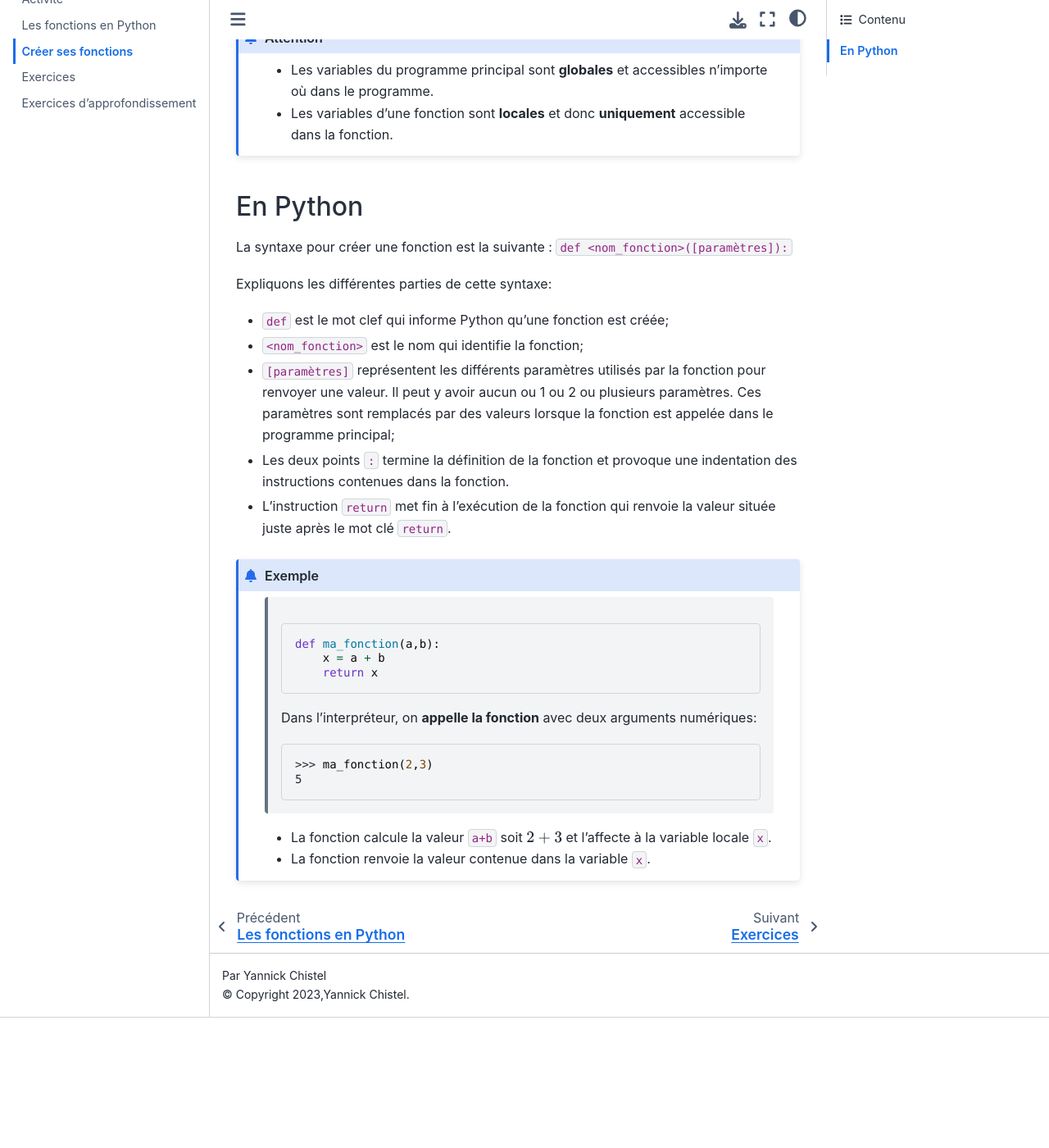
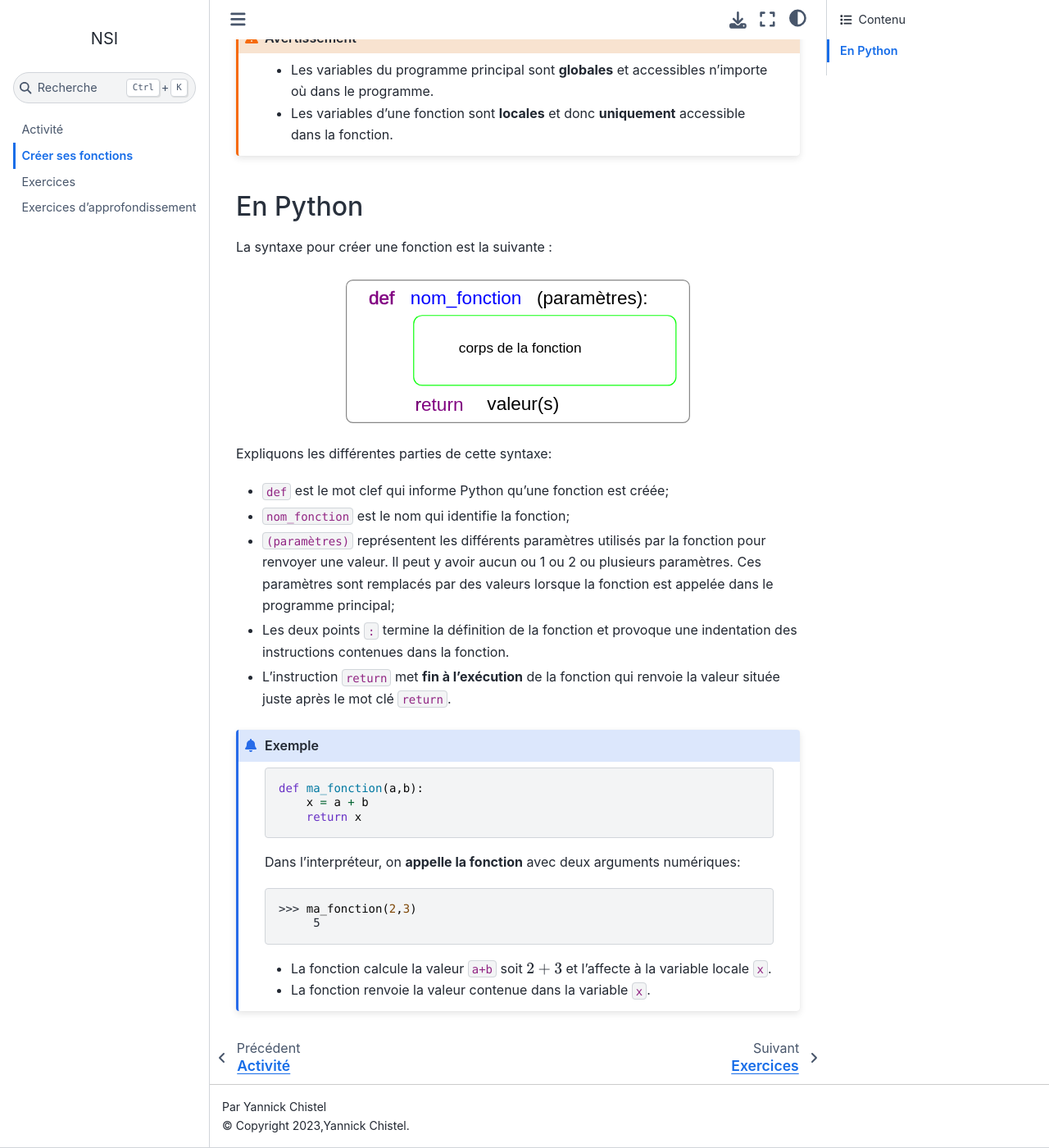
Before and after one commit to ychistel/1nsi_python_fonction, a Sphinx documentation site: the page built from source/content/fonction.rst, in a window 1280 px wide and 1400 px high, scrolled down 891 px. Shown: the whole window at 82% size. Built offline with Sphinx 7.4.7 and the Sphinx Book theme 1.1.4, drawn with Linux system fonts in a browser that asks for light colours; before the commit the page ends 2132 px from its top, so only the background shows below that.

Commit message:
ajustement des contenus de cours

```diff
--- a/source/content/exercice.rst
+++ b/source/content/exercice.rst
@@ -29,7 +29,7 @@
 .. literalinclude:: ../python/mystere.py
    :lines: 7-10
 
-1. Que renvoie l'appel ``mystere_2(7)`` ? et mystere_2(-4) ?
+1. Que renvoie l'appel ``mystere_2(7)`` ? et ``mystere_2(-4)`` ?
 2. On supprime l'instruction ``return y``. Que renvoie la fonction ?
 3. Est-il possible d'obtenir les mêmes valeurs sans utiliser la variable locale ``y`` ? Si oui, comment ?
 
--- a/source/content/fonction.rst
+++ b/source/content/fonction.rst
@@ -6,14 +6,9 @@
 Créer ses fonctions
 ===================
 
-Lorsqu’un programme contient des blocs de code **semblables** utilisés à
-plusieurs reprises, il est plus efficace d’écrire ce bloc de code
-dans une **fonction** et de remplacer chaque bloc du programme par un
-**appel** à la fonction.
+Lorsqu’un programme contient des blocs de code **semblables** utilisés à plusieurs reprises, il est plus efficace d’écrire ce bloc de code dans une **fonction** et de remplacer chaque bloc du programme par un **appel** à la fonction.
 
-Cela donne une structure différente au programme. On écrit en premier
-toutes les fonctions puis le programme principal contenant les appels
-aux différentes fonctions.
+Cela donne une structure différente au programme. On écrit en premier toutes les fonctions puis le programme principal contenant les appels aux différentes fonctions.
 
 .. image:: ../img/fonction_1.svg
     :align: center
@@ -22,15 +17,12 @@
 
 On trouve plusieurs avantages à créer ses fonctions:
 
--  la maintenance du code est plus facile; il suffit de modifier la
-   fonction ce qui évite de modifier tous les blocs de code éparpillés
-   dans le programme principal.
+-  la maintenance du code est plus facile; il suffit de modifier la fonction ce qui évite de modifier tous les blocs de code éparpillés dans le programme principal.
 -  une fonction est réutilisable plusieurs fois
 -  le programme principal est rendu plus lisible
--  une fonction peut utiliser des paramètres qui font référence aux
-   variables du programme
+-  une fonction peut utiliser des paramètres qui font référence aux variables du programme
 
-.. admonition:: Attention
+.. warning::
 
    - Les variables du programme principal sont **globales** et accessibles n'importe où dans le programme.
    - Les variables d'une fonction sont **locales** et donc **uniquement** accessible dans la fonction.
@@ -38,28 +30,28 @@
 En Python
 ---------
 
-La syntaxe pour créer une fonction est la suivante : ``def <nom_fonction>([paramètres]):``
+La syntaxe pour créer une fonction est la suivante :
+
+.. figure:: ../img/fonction_syntaxe.svg
+   :align: center
+   :width: 420px
 
 Expliquons les différentes parties de cette syntaxe:
 
 -  ``def`` est le mot clef qui informe Python qu’une fonction est créée;
--  ``<nom_fonction>`` est le nom qui identifie la fonction;
--  ``[paramètres]`` représentent les différents paramètres utilisés par
-   la fonction pour renvoyer une valeur. Il peut y avoir aucun ou 1 ou 2
-   ou plusieurs paramètres. Ces paramètres sont remplacés par des
-   valeurs lorsque la fonction est appelée dans le programme principal;
--  Les deux points ``:`` termine la définition de la fonction et
-   provoque une indentation des instructions contenues dans la fonction.
-- L'instruction ``return`` met fin à l'exécution de la fonction qui renvoie la valeur située juste après le mot clé ``return``.
+-  ``nom_fonction`` est le nom qui identifie la fonction;
+-  ``(paramètres)`` représentent les différents paramètres utilisés par la fonction pour renvoyer une valeur. Il peut y avoir aucun ou 1 ou 2 ou plusieurs paramètres. Ces paramètres sont remplacés par des valeurs lorsque la fonction est appelée dans le programme principal;
+-  Les deux points ``:`` termine la définition de la fonction et provoque une indentation des instructions contenues dans la fonction.
+- L'instruction ``return`` met **fin à l'exécution** de la fonction qui renvoie la valeur située juste après le mot clé ``return``.
 
 .. admonition:: Exemple
 
-	.. literalinclude:: ../python/cours.py
+   .. literalinclude:: ../python/cours.py
 		:lines: 1-
 
-	Dans l'interpréteur, on **appelle la fonction** avec deux arguments numériques:
+   Dans l'interpréteur, on **appelle la fonction** avec deux arguments numériques:
 
-	>>> ma_fonction(2,3)
+   >>> ma_fonction(2,3)
 	5
 
    - La fonction calcule la valeur ``a+b`` soit :math:`2+3` et l'affecte à la variable locale ``x``.
--- a/source/index.rst
+++ b/source/index.rst
@@ -40,7 +40,6 @@
    :hidden:
 
    content/activite.rst
-   content/fonction_native.rst
    content/fonction.rst
    content/exercice.rst
    content/exercice_approfondissement.rst
```
Also changed, not shown: source/img/fonction_syntaxe.svg (added).
